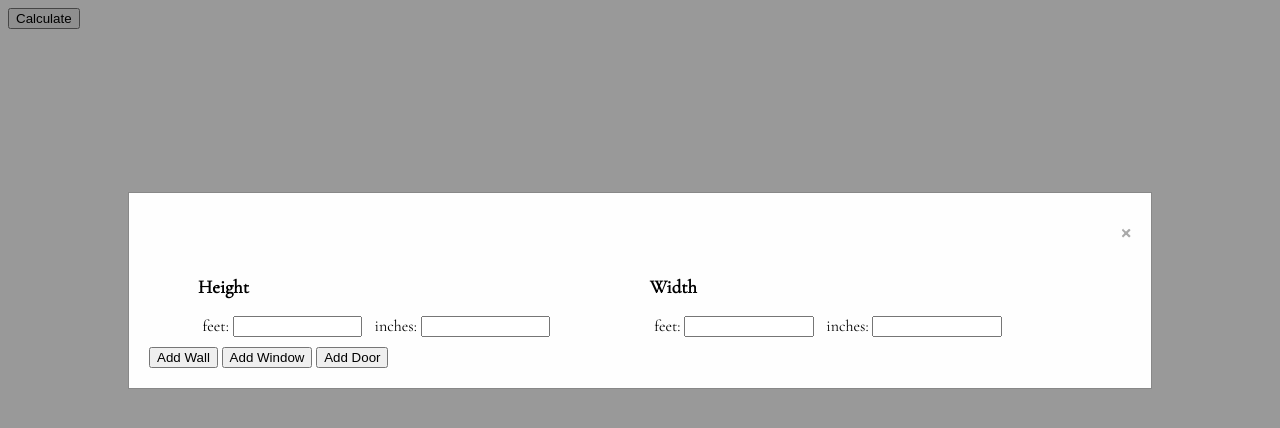
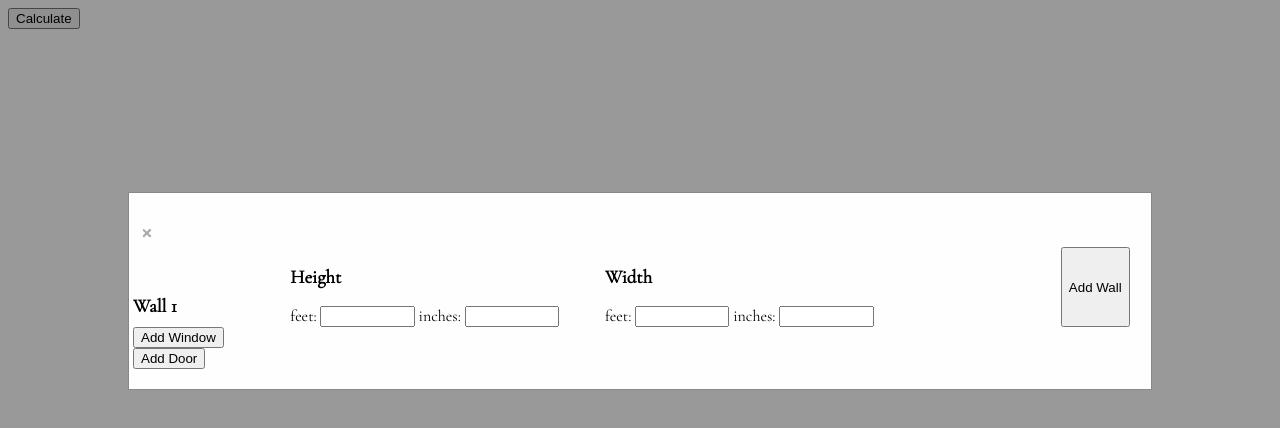
Before and after one commit to pete-wildberger/wall-paper-widget, a website with bundled scripts: page index.html in a window 1280 px wide. Both pictures are taken after a click on the button "Calculate". Built offline with nearby package versions, Linux system fonts and the light colour scheme.

Commit message:
confusing stuff done hopefully

```diff
--- a/index.html
+++ b/index.html
@@ -17,28 +17,41 @@
     <div id="myModal" class="modal">
       <!-- Modal content -->
       <div class="modal-content">
-        <span class="close">&times;</span>
-        <span id="walls">
+        <div class="row">
+          <div class="col-10"></div>
+          <div class="close col-2">&times;</div>
+        </div>
+        <div class="row" id="Wall">
           <div class="row">
-            <div class="col-6">
+            <div class="col-2">
+              <h3 class="centered-text">
+                Wall 1
+              </h3>
+            </div>
+            <div class="col-4">
               <h3>Height</h3>
-              <span class="col-3"><label for="feet">feet:</label> <input name="feet" type="number"/></span>
-              <span class="col-3"><label for="inches">inches:</label> <input name="inches" type="number"/></span>
+              <span class="col-2"><label for="feet">feet:</label> <input name="feet" type="number"/></span>
+              <span class="col-2"><label for="inches">inches:</label> <input name="inches" type="number"/></span>
             </div>
-            <div class="col-6">
+            <div class="col-4">
               <h3>Width</h3>
-              <span class="col-3"><label for="feet">feet:</label> <input name="feet" type="number"/></span>
-              <span class="col-3"><label for="inches">inches:</label> <input name="inches" type="number"/></span>
+              <span class="col-2"><label for="feet">feet:</label> <input name="feet" type="number"/></span>
+              <span class="col-2"><label for="inches">inches:</label> <input name="inches" type="number"/></span>
             </div>
+            <div class="col-2"></div>
           </div>
-          <button class="addRow">Add Wall</button>
-        </span>
-        <span id="windows">
-          <button class="addRow">Add Window</button>
-        </span>
-        <span id="doors">
-          <button class="addRow">Add Door</button>
-        </span>
+          <div class="row" id="Wall-butt">
+            <button class="addRow">Add Wall</button>
+          </div>
+        </div>
+
+        <div class="row" id="Window">
+          <div class="row" id="Window-butt"><button class="addRow">Add Window</button></div>
+        </div>
+
+        <div class="row" id="Door">
+          <div class="row" id="Door-butt"><button class="addRow">Add Door</button></div>
+        </div>
       </div>
     </div>
   </body>
--- a/main.ts
+++ b/main.ts
@@ -35,7 +35,8 @@ class WallPaper {
       }
     };
     this.$addRows.forEach((elem, i) => {
-      const el = <Element>elem.parentElement;
+      const el = <Element>elem.parentElement!.parentElement;
+      console.log(el);
       const id: string = el.getAttributeNode('id')!.value;
       elem.addEventListener('click', () => {
         this.addRow(id, i);
@@ -44,26 +45,31 @@ class WallPaper {
   };
   addRow(parentDiv: string, id: number): void {
     const labels: string[] = ['Height', 'Width'];
+    const elId: number = Array.from(document.getElementsByClassName('meassure')).length;
     const row = document.createElement('div');
     const rm = document.createElement('button');
-    rm.setAttribute('onclick', `removeElement('${parentDiv}','id_${id}')`);
-    row.className = 'row';
+    const before = document.getElementById(`${parentDiv}-butt`);
+    row.setAttribute('id', `id_${elId}`);
+    rm.setAttribute('onclick', `removeElement('${parentDiv}','id_${elId}')`);
+    row.classList.add('row');
+    row.classList.add('meassure');
     for (let index = 0; index < 2; index++) {
       row.appendChild(this.generateInputs(labels[index]));
     }
-    document.getElementById(parentDiv)!.appendChild(row);
+    document.getElementById(parentDiv)!.insertBefore(row, before);
   }
+
   generateInputs(title: string): HTMLElement {
     const labels: string[] = ['feet', 'inches'];
     const col = document.createElement('div');
     const h = document.createElement('h3');
     const text = document.createTextNode(title);
     h.appendChild(text);
-    col.className = 'col-6';
+    col.className = 'col-4';
     col.appendChild(h);
     for (let i = 0; i < 2; i++) {
       const span = document.createElement('span');
-      span.className = 'col-3';
+      span.className = 'col-2';
       const label = document.createElement('label');
       const input = document.createElement('input');
       const text = document.createTextNode(labels[i]);
--- a/style.css
+++ b/style.css
@@ -9,6 +9,9 @@ html {
 *:after {
   box-sizing: inherit;
 }
+:root {
+  --gutter-compensation: calc((var(--gutter-width) * 0.5) * -1);
+}
 .head {
   background: none;
 }
@@ -17,15 +20,17 @@ input {
 }
 /* grid system -- mobile first! */
 .row {
+  box-sizing: border-box;
   display: flex;
-  flex-flow: row wrap;
-  justify-content: center;
-  background-size: cover;
-  width: 100%;
+  flex: 0 1 auto;
+  flex-direction: row;
+  flex-wrap: wrap;
+  margin-right: var(--gutter-compensation, -0.5rem);
+  margin-left: var(--gutter-compensation, -0.5rem);
 }
 [class*='col-'] {
-  flex: 0 0 98%; /* phone */
-  margin: 1% 1%;
+  flex-basis: 100%;
+  max-width: 100%;
   background-color: transparent;
 }
 
@@ -35,35 +40,49 @@ input {
   .col-3-6,
   .col-4,
   .col-6 {
-    flex: 0 0 44%;
+    flex-basis: 50%;
+    max-width: 50%;
   }
 
   .col-9,
   .col-3-9,
   .col-6-3,
   .col-12 {
-    flex: 0 0 92%;
+    flex-basis: 100%;
+    max-width: 100%;
   }
 }
 /* Desktop screen Sizes */
 @media only screen and (min-width: 768px) {
+  .col-2 {
+    flex-basis: 16.66666667%;
+    max-width: 16.66666667%;
+  }
   .col-3,
   .col-3-6,
   .col-3-9 {
-    flex: 0 0 20%;
+    flex-basis: 25%;
+    max-width: 25%;
   }
   .col-4 {
-    flex: 0 0 30%;
+    flex-basis: 33.33333333%;
+    max-width: 33.33333333%;
   }
   .col-6,
   .col-6-3 {
-    flex: 0 0 44%;
+    flex-basis: 50%;
+    max-width: 50%;
   }
   .col-9 {
-    flex: 0 0 68%;
+    flex-basis: 75%;
+    max-width: 75%;
+  }
+  .col-10 {
+    margin-left: 83.33333333%;
   }
   .col-12 {
-    flex: 0 0 98%;
+    flex-basis: 100%;
+    max-width: 100%;
   }
 }
 /* The Modal (background) */
@@ -103,3 +122,8 @@ input {
   text-decoration: none;
   cursor: pointer;
 }
+.centered-text {
+  position: relative;
+  top: 50%;
+  transform: translateY(-50%);
+}
```
